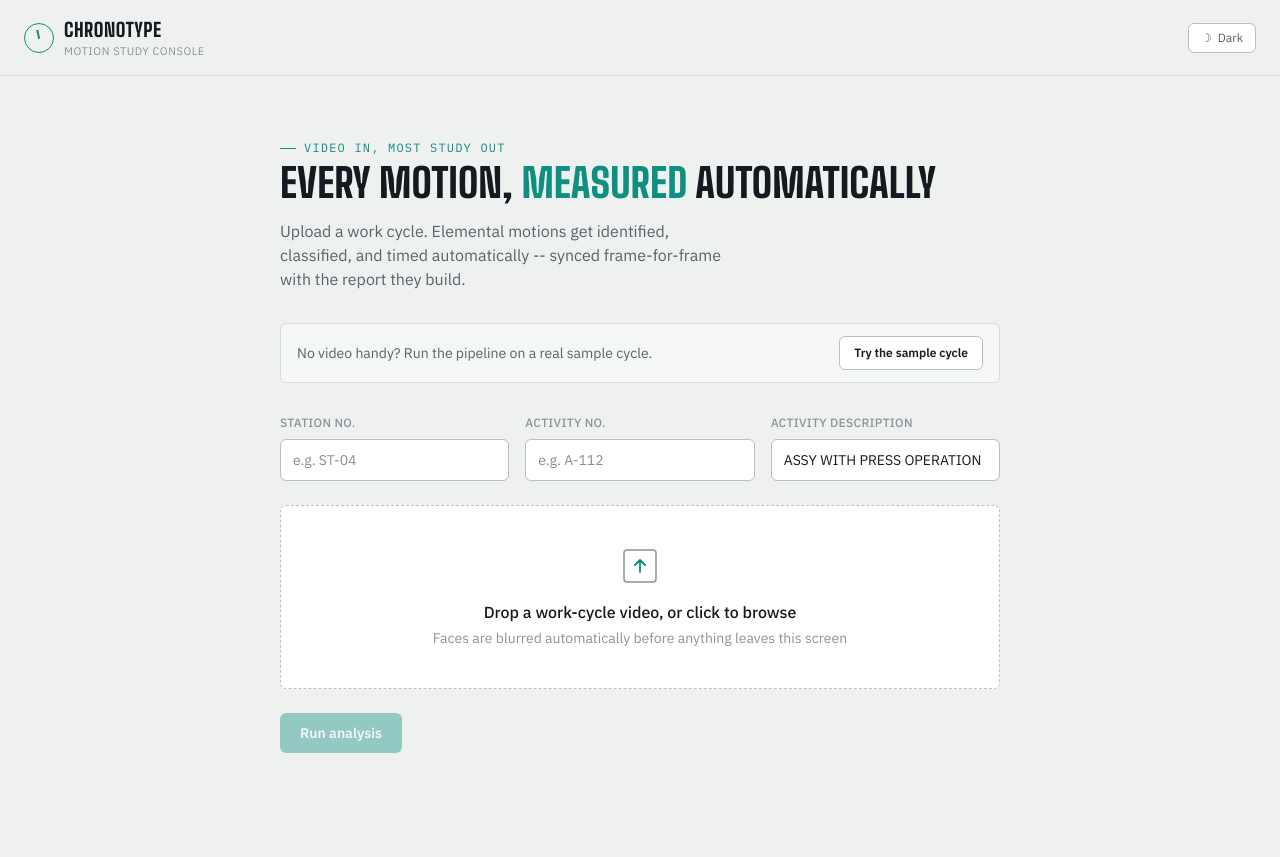
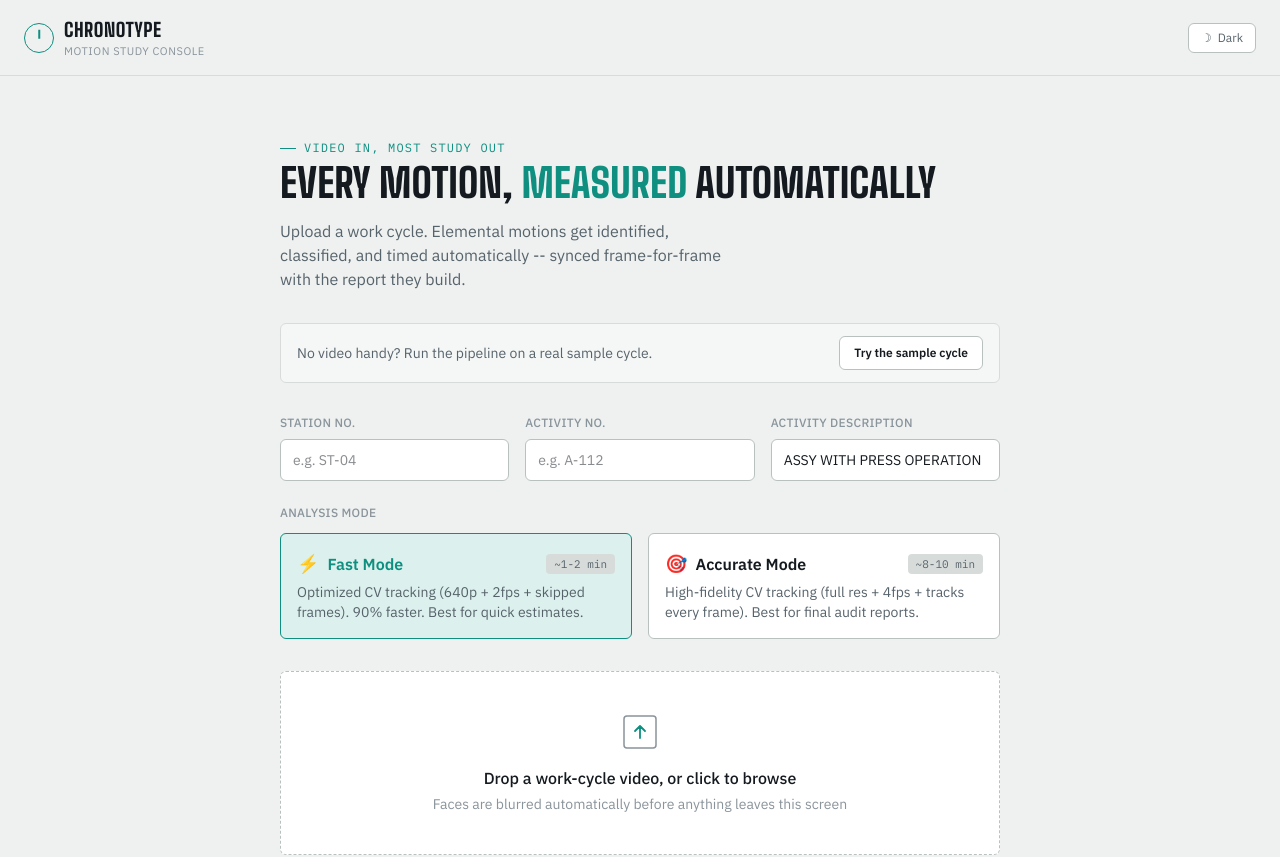
Before and after one commit to SWAYAMPATEL30/FactoryAnalysis, a React (Vite) app in the folder frontend/: page / in a window 1280 px wide. Shown: the top 857 px of the page. Before the commit the page ends 817 px from the top, so only its background shows below. Built offline with nearby package versions, Linux system fonts and the light colour scheme.

Commit message:
feat: add Fast Mode with optimized CV Tracking (640p, 2fps, skip YOLO frames)

```diff
--- a/frontend/src/api/client.ts
+++ b/frontend/src/api/client.ts
@@ -20,6 +20,7 @@ export interface AnalyzeMeta {
   activityDescription: string;
   stationNo?: string;
   activityNo?: string;
+  fastMode: boolean;
 }
 
 export async function analyzeVideo(file: File, meta: AnalyzeMeta): Promise<JobStatusResponse> {
@@ -28,6 +29,8 @@ export async function analyzeVideo(file: File, meta: AnalyzeMeta): Promise<JobSt
   form.append("activity_description", meta.activityDescription);
   if (meta.stationNo) form.append("station_no", meta.stationNo);
   if (meta.activityNo) form.append("activity_no", meta.activityNo);
+  // FastAPI handles booleans from forms as strings
+  form.append("fast_mode", meta.fastMode ? "true" : "false");
   const res = await fetch(`${BASE}/analyze`, { method: "POST", body: form });
   return handle<JobStatusResponse>(res);
 }
@@ -36,6 +39,7 @@ export async function analyzeSampleVideo(meta: AnalyzeMeta): Promise<JobStatusRe
   const params = new URLSearchParams({ activity_description: meta.activityDescription });
   if (meta.stationNo) params.set("station_no", meta.stationNo);
   if (meta.activityNo) params.set("activity_no", meta.activityNo);
+  // We keep the signature clean; demo video doesn't actually use CV tracking anyway
   const res = await fetch(`${BASE}/analyze/demo?${params.toString()}`, { method: "POST" });
   return handle<JobStatusResponse>(res);
 }
--- a/frontend/src/pages/UploadPage.tsx
+++ b/frontend/src/pages/UploadPage.tsx
@@ -10,16 +10,17 @@ export function UploadPage() {
   const [activityDescription, setActivityDescription] = useState("ASSY WITH PRESS OPERATION");
   const [stationNo, setStationNo] = useState("");
   const [activityNo, setActivityNo] = useState("");
+  const [fastMode, setFastMode] = useState(true);
   const [dragging, setDragging] = useState(false);
   const inputRef = useRef<HTMLInputElement>(null);
 
   const mutation = useMutation({
-    mutationFn: () => analyzeVideo(file!, { activityDescription, stationNo, activityNo }),
+    mutationFn: () => analyzeVideo(file!, { activityDescription, stationNo, activityNo, fastMode }),
     onSuccess: (data) => navigate(`/jobs/${data.job_id}`),
   });
 
   const sampleMutation = useMutation({
-    mutationFn: () => analyzeSampleVideo({ activityDescription, stationNo, activityNo }),
+    mutationFn: () => analyzeSampleVideo({ activityDescription, stationNo, activityNo, fastMode }),
     onSuccess: (data) => navigate(`/jobs/${data.job_id}`),
   });
 
@@ -100,6 +101,54 @@ export function UploadPage() {
           </div>
         </div>
 
+        {/* Analysis Mode Toggle */}
+        <div className="mb-8">
+          <label className="mb-3 block text-xs font-medium uppercase tracking-wide text-ink-faint">
+            Analysis Mode
+          </label>
+          <div className="grid grid-cols-1 gap-4 sm:grid-cols-2">
+            {/* Fast Mode */}
+            <button
+              type="button"
+              onClick={() => setFastMode(true)}
+              className={`flex cursor-pointer flex-col items-start gap-1 rounded-md border p-4 text-left transition-colors ${
+                fastMode ? "border-accent bg-accent-soft" : "border-line-strong bg-raised hover:border-accent"
+              }`}
+            >
+              <div className="flex w-full items-center justify-between">
+                <div className="flex items-center gap-2">
+                  <span className="text-lg">⚡</span>
+                  <span className={`font-semibold ${ fastMode ? "text-accent" : "text-ink" }`}>Fast Mode</span>
+                </div>
+                <span className="rounded-sm bg-line px-2 py-0.5 font-mono text-[11px] text-ink-dim">~1-2 min</span>
+              </div>
+              <span className="text-sm text-ink-dim">
+                Optimized CV tracking (640p + 2fps + skipped frames). 90% faster. Best for quick estimates.
+              </span>
+            </button>
+
+            {/* Accurate Mode */}
+            <button
+              type="button"
+              onClick={() => setFastMode(false)}
+              className={`flex cursor-pointer flex-col items-start gap-1 rounded-md border p-4 text-left transition-colors ${
+                !fastMode ? "border-va bg-va-soft/40" : "border-line-strong bg-raised hover:border-va/60"
+              }`}
+            >
+              <div className="flex w-full items-center justify-between">
+                <div className="flex items-center gap-2">
+                  <span className="text-lg">🎯</span>
+                  <span className={`font-semibold ${ !fastMode ? "text-va" : "text-ink" }`}>Accurate Mode</span>
+                </div>
+                <span className="rounded-sm bg-line px-2 py-0.5 font-mono text-[11px] text-ink-dim">~8-10 min</span>
+              </div>
+              <span className="text-sm text-ink-dim">
+                High-fidelity CV tracking (full res + 4fps + tracks every frame). Best for final audit reports.
+              </span>
+            </button>
+          </div>
+        </div>
+
         <div
           onDragOver={(e) => {
             e.preventDefault();
```
Also changed, not shown: 2 other files (tests, documents, lock files or other folders).
